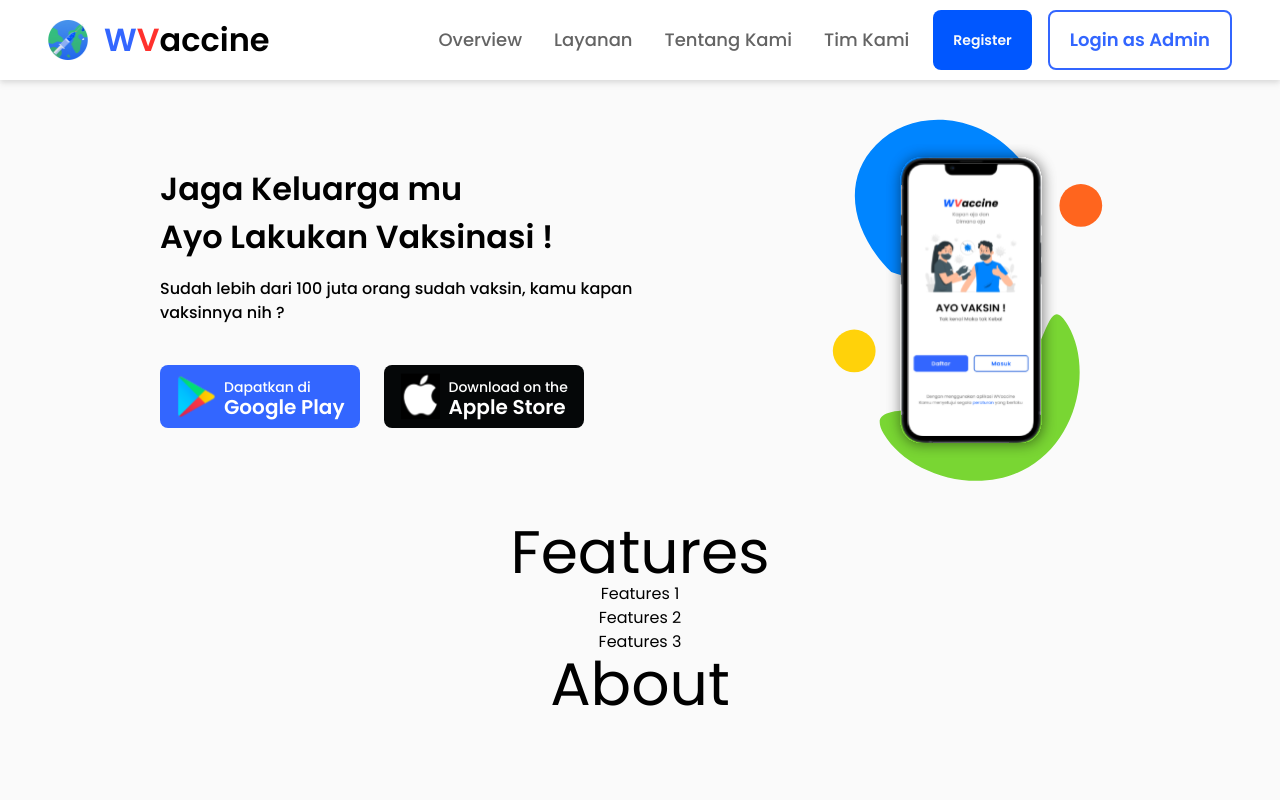
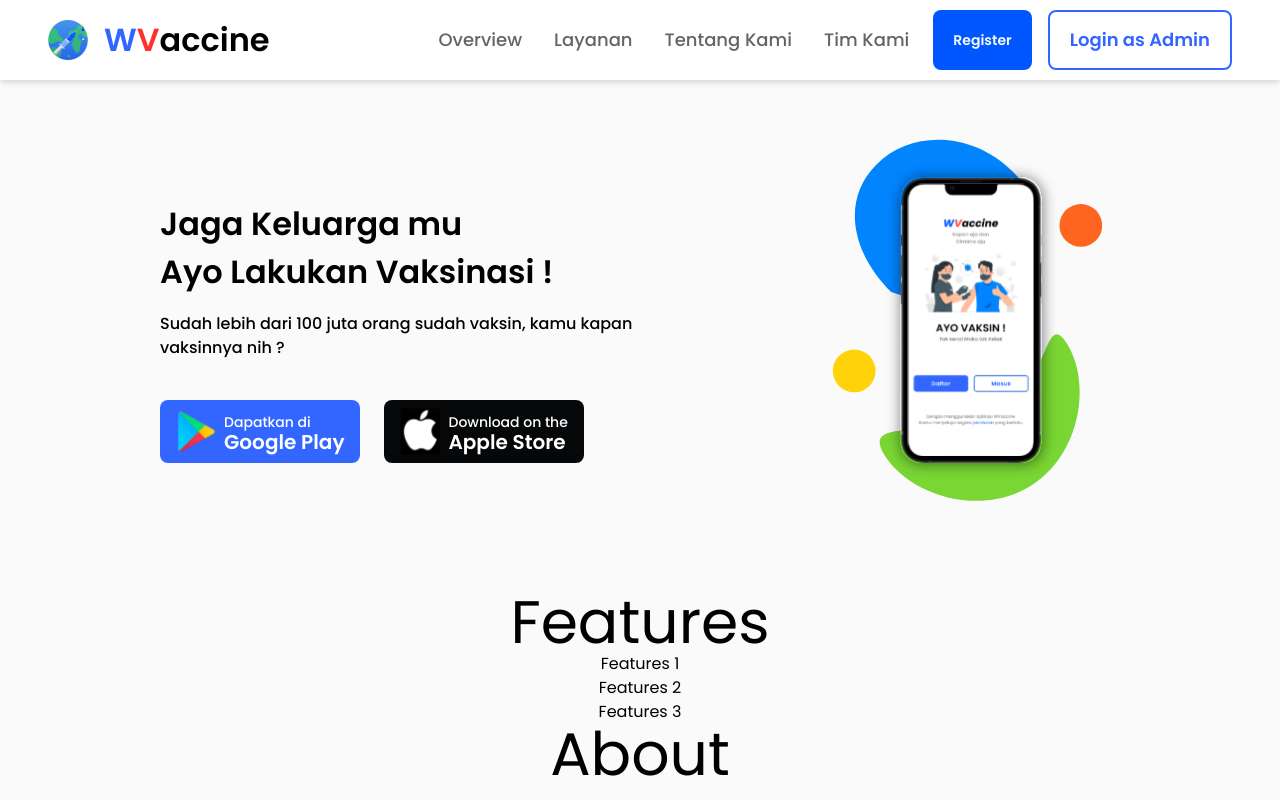
Before and after one commit to capstone-vaccine-book-17/VaccineBooking-FE, a React (Create React App) app: page / in a window 1280 px wide. Shown: the top 800 px of the page. Built offline with nearby package versions, Linux system fonts and the light colour scheme.

Commit message:
LandingPage/Hero: Edit margin

```diff
--- a/src/components/Hero.jsx
+++ b/src/components/Hero.jsx
@@ -47,7 +47,7 @@ const Hero = () => {
             </button>
           </div>
         </div>
-        <div className="mr-40">
+        <div className="mr-40 mb-[50px] mt-5">
           <img src={frameWVAC} alt="" />
         </div>
       </div>
```
